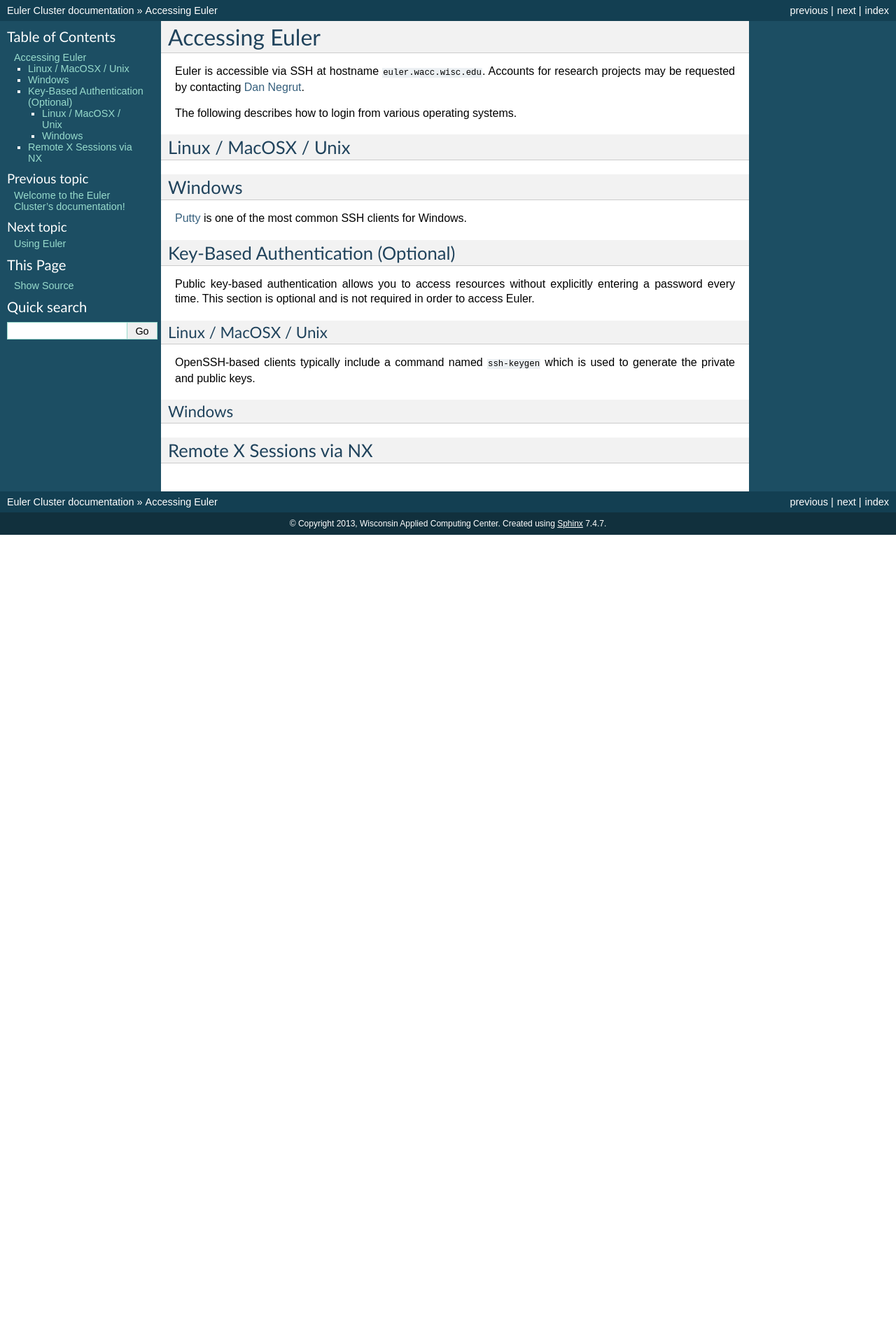
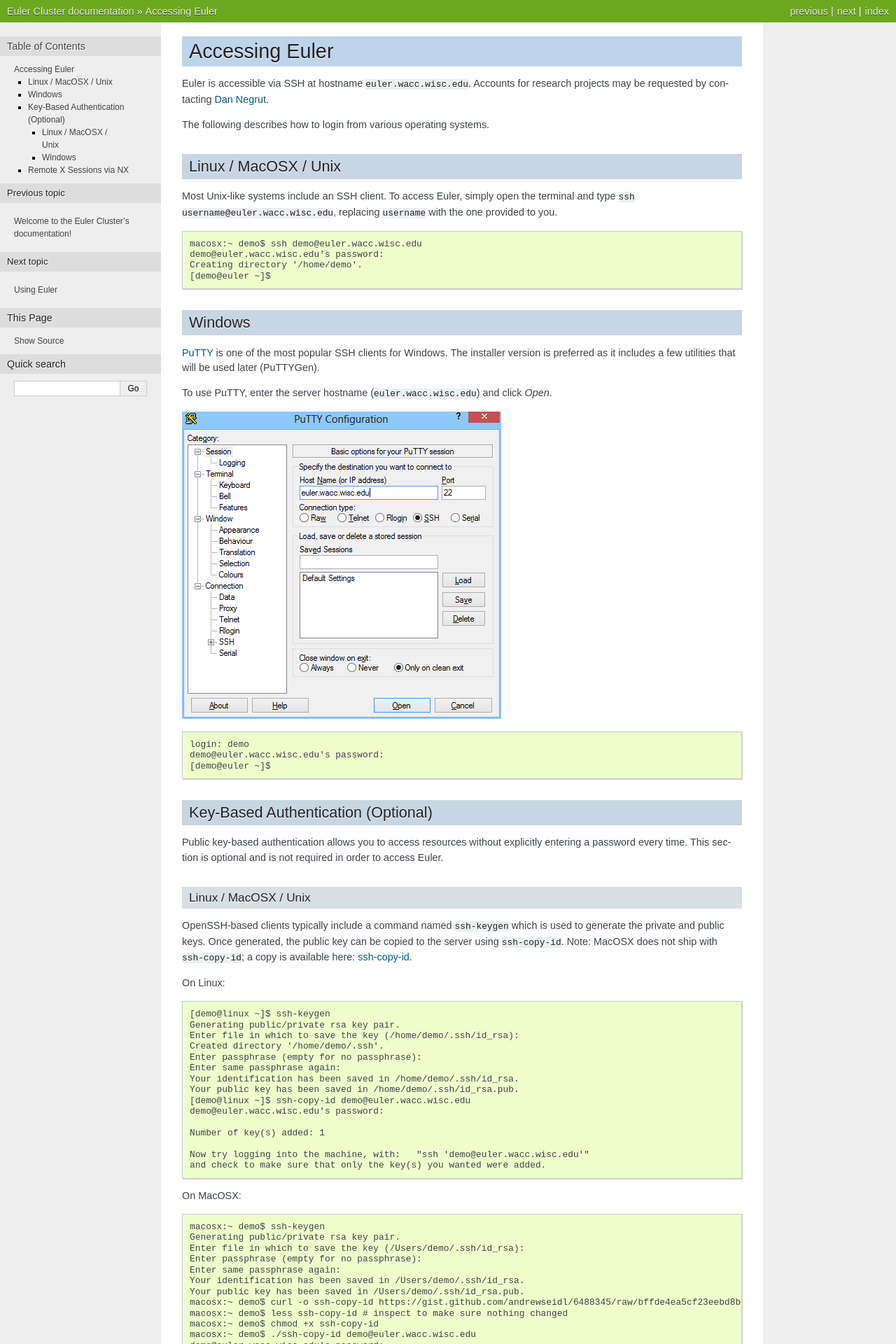
Before and after one commit to wiscacc/docs.wiscacc.org, a Sphinx documentation site: the page built from docs/accessing.rst, in a window 1280 px wide. Shown: the top 1920 px of the page at 70% size. Built offline with Sphinx 7.4.7, drawn with Linux system fonts in a browser that asks for light colours; before the commit the page ends 900 px from its top, so only the background shows below that; some of the changed text lies outside the part shown.

Commit message:
Finishing Accessing Euler section

```diff
--- a/docs/accessing.rst
+++ b/docs/accessing.rst
@@ -9,11 +9,30 @@ The following describes how to login from various operating systems.
 ---------------------
 Linux / MacOSX / Unix
 ---------------------
+Most Unix-like systems include an SSH client. To access Euler, simply open the terminal and type ``ssh username@euler.wacc.wisc.edu``, replacing ``username`` with the one provided to you.
+
+::
+
+    macosx:~ demo$ ssh demo@euler.wacc.wisc.edu
+    demo@euler.wacc.wisc.edu's password:
+    Creating directory '/home/demo'.
+    [demo@euler ~]$
 
 -------
 Windows
 -------
-`Putty <http://www.chiark.greenend.org.uk/~sgtatham/putty/>`_ is one of the most common SSH clients for Windows.
+`PuTTY <http://www.chiark.greenend.org.uk/~sgtatham/putty/>`_ is one of the most popular SSH clients for Windows. The installer version is preferred as it includes a few utilities that will be used later (PuTTYGen).
+
+To use PuTTY, enter the server hostname (``euler.wacc.wisc.edu``) and click `Open`.
+
+.. image:: putty-main.png
+   :alt: PuTTY main screen
+
+::
+
+    login: demo
+    demo@euler.wacc.wisc.edu's password:
+    [demo@euler ~]$
 
 -----------------------------------
 Key-Based Authentication (Optional)
@@ -22,11 +41,80 @@ Public key-based authentication allows you to access resources without explicitl
 
 Linux / MacOSX / Unix
 ---------------------
-OpenSSH-based clients typically include a command named ``ssh-keygen`` which is used to generate the private and public keys.
+OpenSSH-based clients typically include a command named ``ssh-keygen`` which is used to generate the private and public keys. Once generated, the public key can be copied to the server using ``ssh-copy-id``. Note: MacOSX does not ship with ``ssh-copy-id``; a copy is available here: `ssh-copy-id <https://gist.github.com/andrewseidl/6488345>`_.
+
+On Linux:
+
+::
+
+    [demo@linux ~]$ ssh-keygen
+    Generating public/private rsa key pair.
+    Enter file in which to save the key (/home/demo/.ssh/id_rsa):
+    Created directory '/home/demo/.ssh'.
+    Enter passphrase (empty for no passphrase):
+    Enter same passphrase again:
+    Your identification has been saved in /home/demo/.ssh/id_rsa.
+    Your public key has been saved in /home/demo/.ssh/id_rsa.pub.
+    [demo@linux ~]$ ssh-copy-id demo@euler.wacc.wisc.edu
+    demo@euler.wacc.wisc.edu's password:
+
+    Number of key(s) added: 1
+
+    Now try logging into the machine, with:   "ssh 'demo@euler.wacc.wisc.edu'"
+    and check to make sure that only the key(s) you wanted were added.
+
+On MacOSX:
+
+::
+
+    macosx:~ demo$ ssh-keygen
+    Generating public/private rsa key pair.
+    Enter file in which to save the key (/Users/demo/.ssh/id_rsa):
+    Enter passphrase (empty for no passphrase):
+    Enter same passphrase again:
+    Your identification has been saved in /Users/demo/.ssh/id_rsa.
+    Your public key has been saved in /Users/demo/.ssh/id_rsa.pub.
+    macosx:~ demo$ curl -o ssh-copy-id https://gist.github.com/andrewseidl/6488345/raw/bffde4ea5cf23eebd8b0f4ee15708a0a9d0af7f5/ssh-copy-id
+    macosx:~ demo$ less ssh-copy-id # inspect to make sure nothing changed
+    macosx:~ demo$ chmod +x ssh-copy-id
+    macosx:~ demo$ ./ssh-copy-id demo@euler.wacc.wisc.edu
+    demo@euler.wacc.wisc.edu's password:
+    Now try logging into the machine, with "ssh 'demo@euler.wacc.wisc.edu'", and check in:
+
+      .ssh/authorized_keys
+
+    to make sure we haven't added extra keys that you weren't expecting.
 
 Windows
 -------
+In Windows, use the program `PuTTYgen <http://www.chiark.greenend.org.uk/~sgtatham/putty/>`_ to generate the keys, saving the private key to a safe place. Copy the public key to the clipboard.
+
+.. image:: puttygen.png
+   :alt: PuTTYgen
+
+Next, log in to Euler as you normally would using PuTTY. Create a file named ``~/.ssh/authorized_keys`` which contains the public key you copied from PuTTYgen (right-click in PuTTY is mapped to paste).
+
+::
+
+    [demo@euler ~]$ mkdir ~/.ssh && chmod 700 ~/.ssh
+    [demo@euler ~]$ cat >> ~/.ssh/authorized_keys << EOF
+    ssh-rsa AAAAB3NzaC1yc2...0seOoxPfSAwlQ== rsa-key-20130908
+    EOF
+    [demo@euler ~]$ chmod 600 ~/.ssh/authorized_keys
+
+Finally, configure PuTTY to automatically send your username and the key. In a new session, set your username in `Connection > Data > Auto-login username` and select your private key in `Connection > SSH > Auth > Private key`. Return to `Session`, re-enter the hostname, enter a name under `Saved Sessions`, and hit `Save`. Double clicking on the session name should then automatically log you in to Euler.
 
 ------------------------
 Remote X Sessions via NX
 ------------------------
+It is sometimes desirable to use X11-/GUI-based programs from Euler. While Unix-like systems can forward this programs directly using ``ssh -X``, Windows users typically need to install and configure an X server such as `Xming <http://www.straightrunning.com/XmingNotes/>`_. Alternatively, Euler allows users to create a remote X session using `NoMachine NX <http://www.nomachine.com>`_.
+
+`Note: NX on Euler should be considered unsupported and legacy. It may not always work and may be replaced in the future.`
+
+To begin, download and install the `NoMachine 4 Beta Client <http://www.nomachine.com/download-beta.php>`_ for your system. While that is installing, login to Euler via SSH and run ``cat /home/nx/client.id_dsa.key`` to get a copy of NX's key. Save this to a file on your machine.
+
+Next, open NoMachine and click the icon for `Add a computer`. Give the session a name ("Euler"), set the protocol to 'SSH', and enter the hostname (``euler.wacc.wisc.edu``). Click `Advanced` and select `Use the NoMachine login`. Click `Continue` and select the file you just created with NX's key. Click `Continue` to finish.
+
+You should now be on a summary page with the new connection. Click `Connect` and enter your Euler login details. Once connected, click `Create a new virtual desktop` and select `Create a new GNOME virtual desktop`. After clicking `Continue` you should be presented with a desktop running on Euler where you can use GUI-based programs.
+
+`Note: Please remember to logout once you no longer require a desktop. NX is very resource-intensive compared to the terminal, which may cause issues if too many people are using it at once.`
--- a/docs/conf.py
+++ b/docs/conf.py
@@ -91,7 +91,7 @@ pygments_style = 'sphinx'
 
 # The theme to use for HTML and HTML Help pages.  See the documentation for
 # a list of builtin themes.
-html_theme = 'default'
+html_theme = 'nature'
 
 # Theme options are theme-specific and customize the look and feel of a theme
 # further.  For a list of options available for each theme, see the
```
Also changed, not shown: docs/index.rst (+4 -4 lines), docs/putty-main.png (added), docs/puttygen.png (added).
